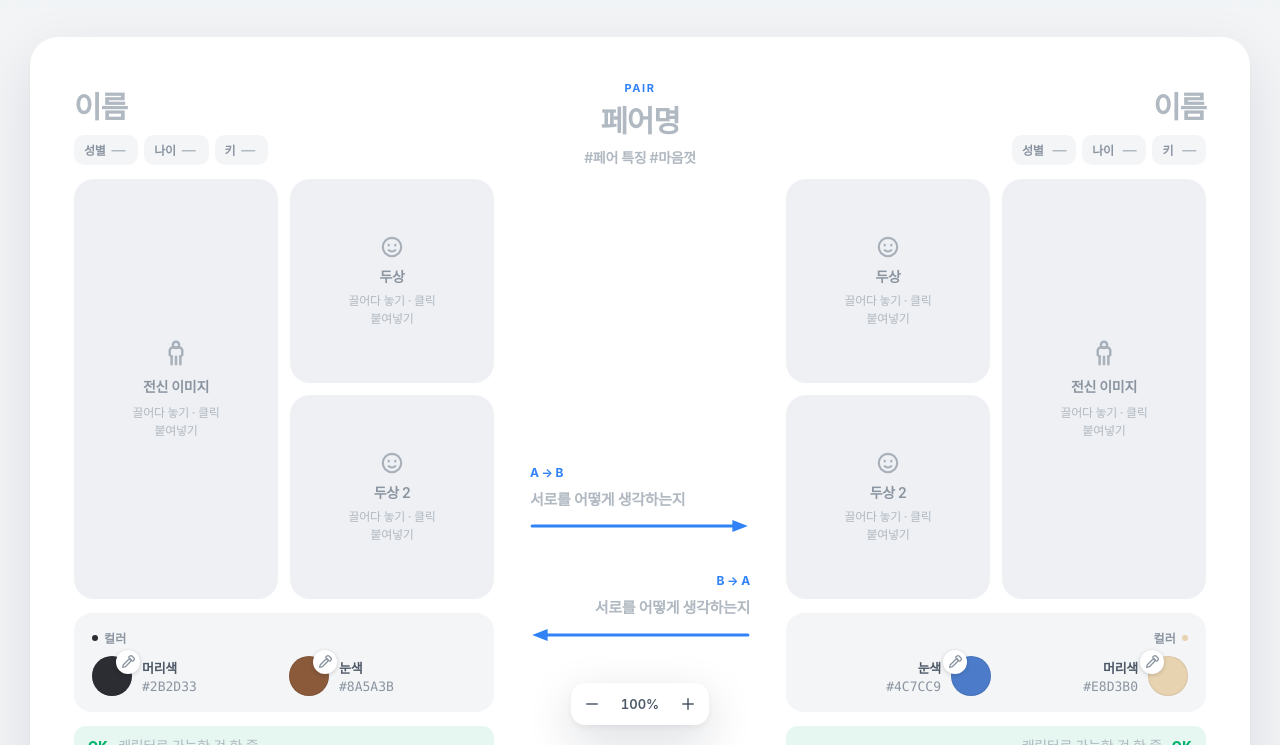
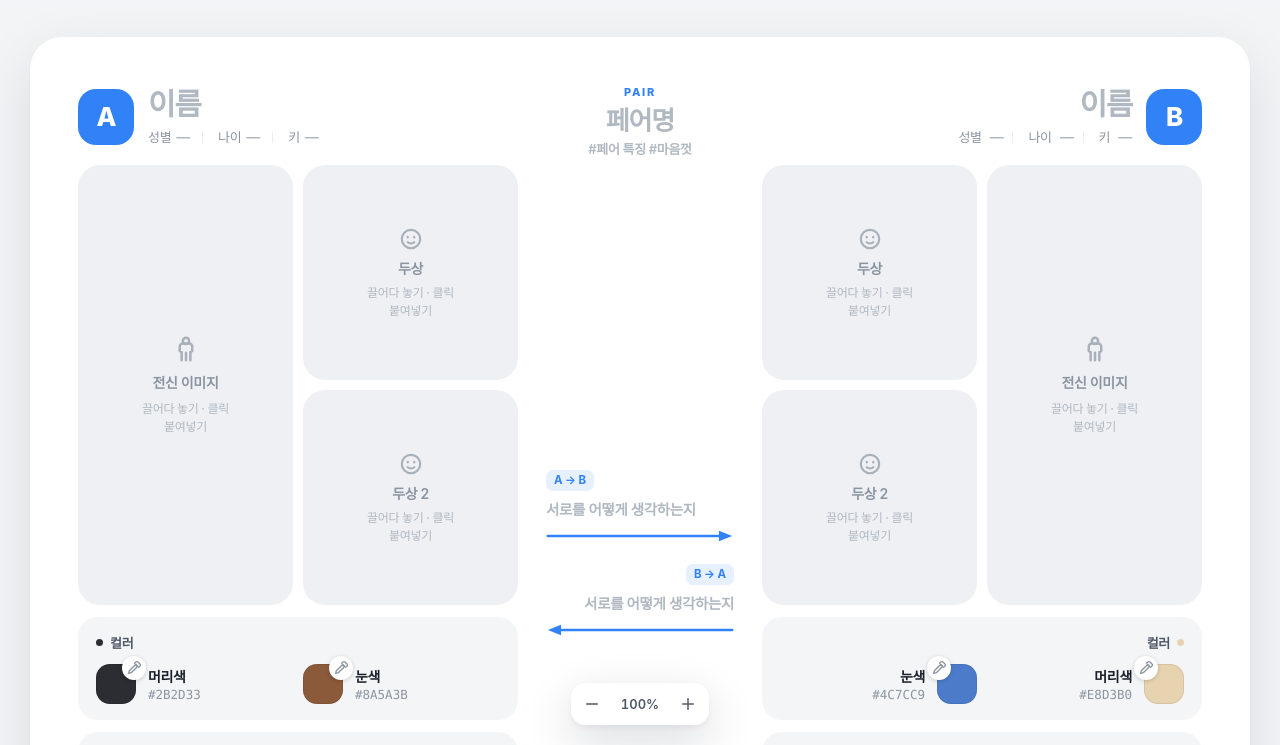
Before and after one commit to lynn1zl/look, a plain HTML site: page index.html in a window 1280 px wide. Shown: the part 55-800 px from the top of the page. Drawn offline with Linux system fonts and the light colour scheme; a web font is replaced by a local one.

Commit message:
A·B 배지, 가운데 폭 압축, 카드형 레이아웃 다듬기

```diff
--- a/app.js
+++ b/app.js
@@ -30,7 +30,7 @@ const ICON = {
 const ACCENTS = ['#3182f6', '#03b26c', '#ff8a3d', '#f04452', '#a234c7', '#191f28'];
 const blankImg = () => ({ src: '', x: 50, y: 50, z: 1, fit: 'cover' });
 const blankChar = (i) => ({
-  name: '', gender: '', age: '', height: '',
+  tag: i ? 'B' : 'A', name: '', gender: '', age: '', height: '',
   hairLabel: '머리색', eyeLabel: '눈색',
   hair: i ? '#E8D3B0' : '#2B2D33', eye: i ? '#4C7CC9' : '#8A5A3B',
   features: '',
@@ -121,11 +121,14 @@ function charHTML(c) {
   const meta = (f, k, ph) => `<div class="meta-item"><span class="k">${k}</span>${ce(`data-c="${c}" data-f="${f}"`, ph, 'v')}</div>`;
   return `<section class="char${c ? ' mirror' : ''}" data-c="${c}">
     <header class="id">
-      ${ce(`data-c="${c}" data-f="name"`, '이름', 'name')}
-      <div class="meta">
-        ${meta('gender', '성별', '—')}
-        ${meta('age', '나이', '—')}
-        ${meta('height', '키', '—')}
+      ${ce(`data-c="${c}" data-f="tag"`, c ? 'B' : 'A', 'badge')}
+      <div class="id-txt">
+        ${ce(`data-c="${c}" data-f="name"`, '이름', 'name')}
+        <div class="meta">
+          ${meta('gender', '성별', '—')}
+          ${meta('age', '나이', '—')}
+          ${meta('height', '키', '—')}
+        </div>
       </div>
     </header>
     <div class="pics">
@@ -136,7 +139,7 @@ function charHTML(c) {
       <div class="block-title">컬러</div>
       <div class="colors">${colorHTML(c, 'hair')}${colorHTML(c, 'eye')}</div>
     </div>
-    <div class="okng">
+    <div class="block okng">
       <div class="okng-row ok"><span class="okng-k">OK</span>${ce(`data-c="${c}" data-f="ok"`, '캐릭터로 가능한 것 한 줄', 'okng-v')}</div>
       <div class="okng-row ng"><span class="okng-k">NG</span>${ce(`data-c="${c}" data-f="ng"`, '캐릭터로 안 되는 것 한 줄', 'okng-v')}</div>
     </div>
@@ -565,7 +568,10 @@ $('#accent-list').addEventListener('click', e => {
   colorInput.click();
 });
 $('#btn-swap').addEventListener('click', () => {
-  S.chars.reverse(); paintAll(); save(); toast('좌우 캐릭터를 바꿨어요');
+  const tags = S.chars.map(c => c.tag);
+  S.chars.reverse();
+  S.chars.forEach((c, i) => { c.tag = tags[i]; });
+  paintAll(); save(); toast('좌우 캐릭터를 바꿨어요');
 });
 
 // 팝오버
@@ -690,6 +696,11 @@ async function renderBlob() {
   stageInner.classList.add('rendering');
   if (compact) { setCompact(false); sheet.style.width = ''; }
   sheet.classList.add('exporting');
+  // 빈 정보는 빠지므로, 처음 보이는 항목 앞의 구분선을 없앰
+  $$('.meta', sheet).forEach(m => {
+    const first = $$('.meta-item', m).find(it => $('.v', it).textContent.trim());
+    if (first) first.classList.add('lead');
+  });
   try {
     await document.fonts.ready;
     const bg = getComputedStyle(sheet).backgroundColor;
@@ -704,6 +715,7 @@ async function renderBlob() {
     return await htmlToImage.toBlob(sheet, opts);
   } finally {
     sheet.classList.remove('exporting');
+    $$('.meta-item.lead', sheet).forEach(it => it.classList.remove('lead'));
     rendering = false;
     fitStage();
     stageInner.classList.remove('rendering');
--- a/style.css
+++ b/style.css
@@ -235,26 +235,26 @@ kbd {
 
   position: relative;
   width: 1220px;
-  padding: 44px;
+  padding: 48px;
   background: var(--s-bg);
   color: var(--s-text);
   font-family: var(--font);
-  border-radius: 28px;
+  border-radius: 32px;
   box-shadow: var(--shadow-page);
   display: grid;
-  grid-template-columns: 420px minmax(0, 1fr) 420px;
-  column-gap: 36px;
-  row-gap: 16px;
+  grid-template-columns: 440px minmax(0, 1fr) 440px;
+  column-gap: 28px;
+  row-gap: 20px;
   letter-spacing: -0.02em;
 }
-.sheet.theme-cloud { --s-bg: #f2f4f6; --s-card: #ffffff; --s-slot: #ffffff; }
+.sheet.theme-cloud { --s-bg: #f2f4f6; --s-card: #ffffff; --s-slot: #ffffff; --s-hair: rgba(0, 23, 51, .06); }
 .sheet.theme-dark {
   --s-bg: #17171c; --s-card: #222228; --s-slot: #222228;
   --s-text: #f2f4f6; --s-text-2: #c1c7cf; --s-text-3: #8b95a1; --s-ph: #4e5560;
-  --s-line: rgba(255, 255, 255, .08);
+  --s-line: rgba(255, 255, 255, .08); --s-hair: rgba(255, 255, 255, .07);
   --s-accent-soft: color-mix(in srgb, var(--s-accent) 22%, transparent);
 }
-.sheet.mode-1 { width: 568px; grid-template-columns: minmax(0, 1fr); }
+.sheet.mode-1 { width: 536px; grid-template-columns: minmax(0, 1fr); }
 .sheet.mode-1 .center, .sheet.mode-1 .char[data-c="1"] { display: none; }
 .sheet.exporting { box-shadow: none; border-radius: 0; }
 
@@ -264,88 +264,111 @@ kbd {
 .ce:hover { background: var(--s-accent-soft); box-shadow: 0 0 0 4px var(--s-accent-soft); }
 .ce:focus { background: var(--s-accent-soft); box-shadow: 0 0 0 4px var(--s-accent-soft); }
 .exporting .ce:empty::before { content: none; }
-.exporting .meta-item:has(.v:empty) { display: none; }
 .exporting .ce { background: none !important; box-shadow: none !important; }
 
 /* 캐릭터 */
-.char { display: flex; flex-direction: column; gap: 14px; min-width: 0; }
+.char { display: flex; flex-direction: column; gap: 12px; min-width: 0; }
 .char.mirror { text-align: right; }
 
-.id { display: flex; flex-direction: column; gap: 10px; min-height: 84px; justify-content: flex-end; }
+/* 이름 줄: [A] 이름 / 성별 · 나이 · 키 */
+.id { display: flex; align-items: center; gap: 14px; min-height: 64px; margin-bottom: 4px; }
+.char.mirror .id { flex-direction: row-reverse; }
+.id-txt { flex: 1; min-width: 0; display: flex; flex-direction: column; gap: 6px; }
+.char.mirror .id-txt { align-items: flex-end; }
+.badge {
+  flex: none; width: 56px; height: 56px; border-radius: 18px;
+  display: grid; place-items: center; text-align: center;
+  background: var(--s-accent); color: #fff;
+  font-size: 26px; font-weight: 800; letter-spacing: -0.04em; line-height: 1;
+  white-space: nowrap; overflow: hidden;
+}
+.badge.ce:empty::before { color: rgba(255, 255, 255, .55); }
+.badge.ce:hover, .badge.ce:focus { background: var(--s-accent); box-shadow: 0 0 0 4px var(--s-accent-soft); }
+.exporting .badge:empty { display: none; }
+.exporting .badge.ce { background: var(--s-accent) !important; }
 .name {
-  font-size: 30px; font-weight: 800; line-height: 1.2; letter-spacing: -0.04em;
+  font-size: 30px; font-weight: 800; line-height: 1.15; letter-spacing: -0.045em;
   align-self: flex-start; max-width: 100%;
 }
 .char.mirror .name { align-self: flex-end; }
-.meta { display: flex; flex-wrap: wrap; gap: 6px; }
+.meta { display: flex; flex-wrap: wrap; align-items: center; row-gap: 2px; }
 .char.mirror .meta { justify-content: flex-end; }
 .meta-item {
-  display: inline-flex; align-items: baseline; gap: 6px;
-  padding: 6px 10px; border-radius: 10px; background: var(--s-card);
-  font-size: 14px; line-height: 1.3; max-width: 100%;
+  display: inline-flex; align-items: baseline; gap: 5px;
+  font-size: 14px; line-height: 1.4; max-width: 100%;
 }
-.meta-item .k { font-size: 12px; font-weight: 600; color: var(--s-text-3); flex: none; }
-.meta-item .v { font-weight: 600; color: var(--s-text); min-width: 1.2em; }
+.meta-item.lead::before { display: none; }
+.meta-item + .meta-item::before {
+  content: ""; align-self: center; width: 1px; height: 11px; background: var(--s-line); margin: 0 10px 0 9px;
+}
+.meta-item .k { font-size: 13px; font-weight: 500; color: var(--s-text-3); flex: none; }
+.meta-item .v { font-weight: 600; color: var(--s-text-2); min-width: 1.2em; }
+.exporting .meta-item:has(.v:empty) { display: none; }
 
-.pics { display: grid; grid-template-columns: 1fr 1fr; gap: 12px; }
+/* 이미지 */
+.pics { display: grid; grid-template-columns: 1fr 1fr; gap: 10px; }
 .char.mirror .pics .slot-body { order: 2; }
-.faces { display: flex; flex-direction: column; gap: 12px; }
+.faces { display: flex; flex-direction: column; gap: 10px; }
 
-.block { background: var(--s-card); border-radius: 18px; padding: 16px 18px; }
+/* 카드 */
+.block { background: var(--s-card); border-radius: 20px; padding: 16px 18px; }
 .block-title {
-  font-size: 12px; font-weight: 700; letter-spacing: .02em; color: var(--s-text-3);
-  margin-bottom: 10px; display: flex; align-items: center; gap: 6px;
+  font-size: 13px; font-weight: 700; color: var(--s-text-2);
+  margin-bottom: 12px; display: flex; align-items: center; gap: 7px;
 }
 .char.mirror .block-title { justify-content: flex-end; }
 .block-title::before {
-  content: ""; width: 6px; height: 6px; border-radius: 50%; background: var(--key, var(--s-accent));
+  content: ""; width: 7px; height: 7px; border-radius: 50%; background: var(--key, var(--s-accent));
 }
 .char.mirror .block-title::before { order: 2; }
 
 .colors { display: grid; grid-template-columns: 1fr 1fr; gap: 10px; }
-.color-row { position: relative; display: flex; align-items: center; gap: 10px; min-width: 0; }
+.color-row { position: relative; display: flex; align-items: center; gap: 12px; min-width: 0; }
 .char.mirror .color-row { flex-direction: row-reverse; }
 .char.mirror .colors { direction: rtl; }
 .char.mirror .colors > * { direction: ltr; }
 .swatch {
-  width: 40px; height: 40px; border-radius: 50%; flex: none; border: 0; padding: 0;
+  width: 40px; height: 40px; border-radius: 14px; flex: none; border: 0; padding: 0;
   background: var(--c, #ddd);
   box-shadow: inset 0 0 0 1px rgba(0, 0, 0, .08);
   transition: transform .15s var(--ease);
 }
 .swatch:hover { transform: scale(1.06); }
-.color-txt { flex: 1; min-width: 0; display: flex; flex-direction: column; gap: 2px; }
+.color-txt { flex: 1; min-width: 0; display: flex; flex-direction: column; gap: 1px; }
 .color-txt .ce { white-space: nowrap; overflow: hidden; text-overflow: clip; }
-.color-txt .k { font-size: 13px; font-weight: 600; color: var(--s-text-2); }
-.color-txt .hex { font-family: var(--mono); font-size: 13px; color: var(--s-text-3); letter-spacing: 0; text-transform: uppercase; }
+.color-txt .k { font-size: 14px; font-weight: 600; color: var(--s-text); }
+.color-txt .hex { font-family: var(--mono); font-size: 12.5px; color: var(--s-text-3); letter-spacing: 0; text-transform: uppercase; }
 .dropper {
   border: 0; color: var(--s-text-3); width: 24px; height: 24px;
-  position: absolute; left: 24px; top: -6px; background: var(--s-bg);
+  position: absolute; left: 26px; top: -8px; background: var(--s-bg);
   box-shadow: 0 1px 4px rgba(0, 0, 0, .18); border-radius: 50%; padding: 4px;
   opacity: 0; transition: opacity .15s;
 }
-.char.mirror .dropper { left: auto; right: 24px; }
+.char.mirror .dropper { left: auto; right: 26px; }
 .color-row:hover .dropper { opacity: 1; }
 .dropper:hover { color: var(--s-accent); }
 .dropper svg { width: 100%; height: 100%; }
 .exporting .dropper { display: none; }
 
-/* OK · NG */
-.okng { display: flex; flex-direction: column; gap: 6px; }
+/* OK · NG : 한 카드 안 두 줄 */
+.okng { padding: 4px 18px; }
 .okng-row {
   --tone: #03b26c;
-  display: flex; align-items: baseline; gap: 10px;
-  padding: 10px 14px; border-radius: 12px;
-  background: color-mix(in srgb, var(--tone) 10%, transparent);
-  font-size: 14px; line-height: 1.45;
+  display: flex; align-items: baseline; gap: 12px;
+  padding: 11px 0; font-size: 14.5px; line-height: 1.45;
 }
-.okng-row.ng { --tone: #f04452; }
+.okng-row.ng { --tone: #f04452; box-shadow: 0 -1px 0 var(--s-hair, var(--s-line)); }
 .char.mirror .okng-row { flex-direction: row-reverse; }
-.okng-k { flex: none; font-size: 13px; font-weight: 800; letter-spacing: .02em; color: var(--tone); }
+.okng-k {
+  flex: none; min-width: 34px; padding: 3px 0; border-radius: 7px; text-align: center;
+  font-size: 11.5px; font-weight: 800; letter-spacing: .04em; line-height: 1.2;
+  color: var(--tone); background: color-mix(in srgb, var(--tone) 13%, transparent);
+}
 .okng-v { flex: 1; min-width: 0; color: var(--s-text); }
-.sheet.theme-dark .okng-row { background: color-mix(in srgb, var(--tone) 16%, transparent); }
+.exporting .okng-row.ok:has(.okng-v:empty) + .okng-row.ng { box-shadow: none; }
+.exporting .okng:not(:has(.okng-v:not(:empty))) { display: none; }
 
-.feat { flex: 1; display: flex; flex-direction: column; min-height: 112px; }
+.feat { flex: 1; display: flex; flex-direction: column; min-height: 104px; }
 .feat-text {
   flex: 1; font-size: 15px; line-height: 1.65; color: var(--s-text); white-space: pre-wrap;
 }
@@ -355,8 +378,8 @@ kbd {
   position: relative; overflow: hidden; background: var(--s-slot);
   isolation: isolate; cursor: pointer;
 }
-.slot-body { border-radius: 20px; }
-.slot-face { aspect-ratio: 1 / 1; border-radius: 20px; }
+.slot-body { border-radius: 22px; }
+.slot-face { aspect-ratio: 1 / 1; border-radius: 22px; }
 .slot img {
   position: absolute; inset: 0; width: 100%; height: 100%;
   object-fit: cover; user-select: none; -webkit-user-drag: none; pointer-events: none;
@@ -401,22 +424,29 @@ kbd {
   display: flex; flex-direction: column; align-items: stretch;
   text-align: center; min-width: 0;
 }
-.pair-top { display: flex; flex-direction: column; align-items: center; gap: 8px; min-height: 84px; justify-content: flex-end; }
-.eyebrow { font-size: 11px; font-weight: 700; letter-spacing: .14em; color: var(--s-accent); }
-.pair-name { font-size: 30px; font-weight: 800; line-height: 1.2; letter-spacing: -0.04em; max-width: 100%; }
-.pair-tags { font-size: 14px; font-weight: 600; line-height: 1.5; color: var(--s-text-3); max-width: 100%; white-space: pre-wrap; }
+.pair-top {
+  display: flex; flex-direction: column; align-items: center; justify-content: center; gap: 4px;
+  min-height: 68px;
+}
+.eyebrow { font-size: 11px; font-weight: 800; letter-spacing: .16em; color: var(--s-accent); margin-bottom: 2px; }
+.pair-name { font-size: 26px; font-weight: 800; line-height: 1.2; letter-spacing: -0.045em; max-width: 100%; }
+.pair-tags { font-size: 13px; font-weight: 600; line-height: 1.5; color: var(--s-text-3); max-width: 100%; white-space: pre-wrap; }
 
-.rels { margin: auto 0; display: flex; flex-direction: column; gap: 40px; padding: 24px 0; }
-.rel-line { display: flex; flex-direction: column; gap: 8px; text-align: left; }
-.rel-line.back { text-align: right; }
-.rel-who { font-size: 12px; font-weight: 700; color: var(--s-accent); letter-spacing: -0.01em; }
-.rel-text { font-size: 15px; font-weight: 600; line-height: 1.55; color: var(--s-text); white-space: pre-wrap; }
-.rel-line.back .rel-text { align-self: stretch; }
-.arrow { display: block; width: 100%; height: 14px; color: var(--s-accent); }
+.rels { margin: auto 0; display: flex; flex-direction: column; gap: 22px; padding: 16px 0; }
+.rel-line { display: flex; flex-direction: column; align-items: flex-start; gap: 8px; text-align: left; }
+.rel-line.back { align-items: flex-end; text-align: right; }
+.rel-who {
+  font-size: 11.5px; font-weight: 700; letter-spacing: -0.01em; line-height: 1;
+  color: var(--s-accent); background: var(--s-accent-soft);
+  padding: 5px 8px; border-radius: 7px; max-width: 100%;
+  white-space: nowrap; overflow: hidden; text-overflow: ellipsis;
+}
+.rel-text { font-size: 14.5px; font-weight: 600; line-height: 1.55; color: var(--s-text); white-space: pre-wrap; align-self: stretch; }
+.arrow { display: block; width: 100%; height: 12px; color: var(--s-accent); }
 .rel-line.back .arrow { transform: scaleX(-1); }
 
 /* 커미션 출처 */
-.sheet-foot { grid-column: 1 / -1; display: flex; justify-content: flex-end; margin-top: -2px; }
+.sheet-foot { grid-column: 1 / -1; display: flex; justify-content: flex-end; margin: -4px 0 -12px; }
 .source { font-size: 12px; font-weight: 500; color: var(--s-text-3); text-align: right; max-width: 100%; }
 .exporting .sheet-foot:has(.source:empty) { display: none; }
 
@@ -489,10 +519,11 @@ kbd {
 }
 .sheet.compact .id, .sheet.compact .pair-top { min-height: 0; }
 .sheet.compact .name, .sheet.compact .pair-name { font-size: 24px; }
+.sheet.compact .badge { width: 48px; height: 48px; border-radius: 15px; font-size: 22px; }
 .sheet.compact .center { order: 1; }
 .sheet.compact .char[data-c="1"] { order: 2; }
 .sheet.compact .sheet-foot { order: 3; }
-.sheet.compact .rels { gap: 24px; padding: 16px 0 0; }
+.sheet.compact .rels { gap: 20px; padding: 14px 0 0; }
 .sheet.compact .colors { grid-template-columns: 1fr; }
 .sheet.compact .slot.has .slot-tools { opacity: 1; pointer-events: auto; transform: translate(-50%, 0); }
 .exporting .okng-row:has(.okng-v:empty) { display: none; }
```
Also changed, not shown: 1 other file.
